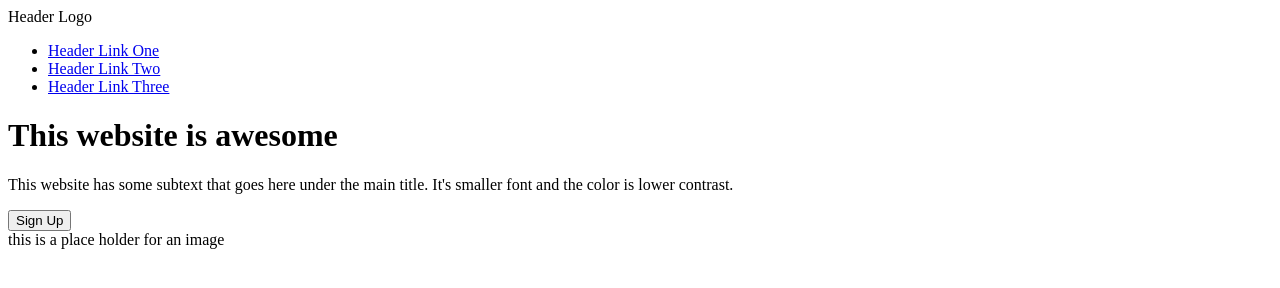
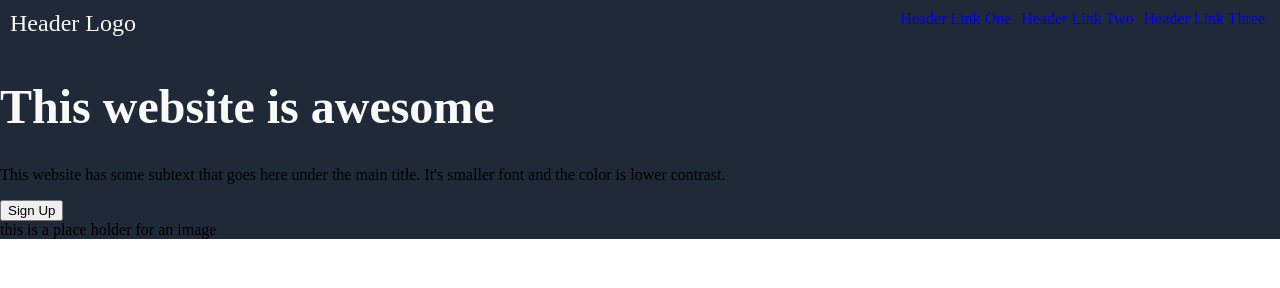
Before and after one commit to clockwocket/odin-landing-page, a plain HTML site: page index.html in a window 1280 px wide. Drawn offline with Linux system fonts and the light colour scheme.

Commit message:
Add basic structure for top section of page

```diff
--- a/index.html
+++ b/index.html
@@ -4,6 +4,7 @@
     <meta charset="UTF-8">
     <meta name="viewport" content="width=device-width, initial-scale=1.0">
     <title>Odin Landing Page Project</title>
+    <link rel="stylesheet" href="styles.css">
 </head>
 <body>
     <div class="header">
--- a/styles.css
+++ b/styles.css
@@ -1,5 +1,6 @@
 .navbar {
     display: flex;
+    padding: 10px;
 }
 
 .logo {
@@ -10,4 +11,34 @@ ul {
     display: flex;
     margin: 0 0 0 auto;
     padding: 0;
+    list-style-type: none;
 }
+
+a {
+    text-decoration: none;
+    padding: 5px;
+    font-size: 16px;
+}
+
+.header {
+    background-color: #1f2937;
+    margin: 0;
+}
+
+h1 {
+    font-size: 48px;
+    font-weight: extra-bold;
+    color: #F9FAF8;
+}
+
+.logo {
+    font-size: 24px;
+    color:#F9FAF8;
+}
+
+body {
+    display: flex;
+    flex-direction: column;
+    padding: 0;
+    margin: 0;
+}
```
